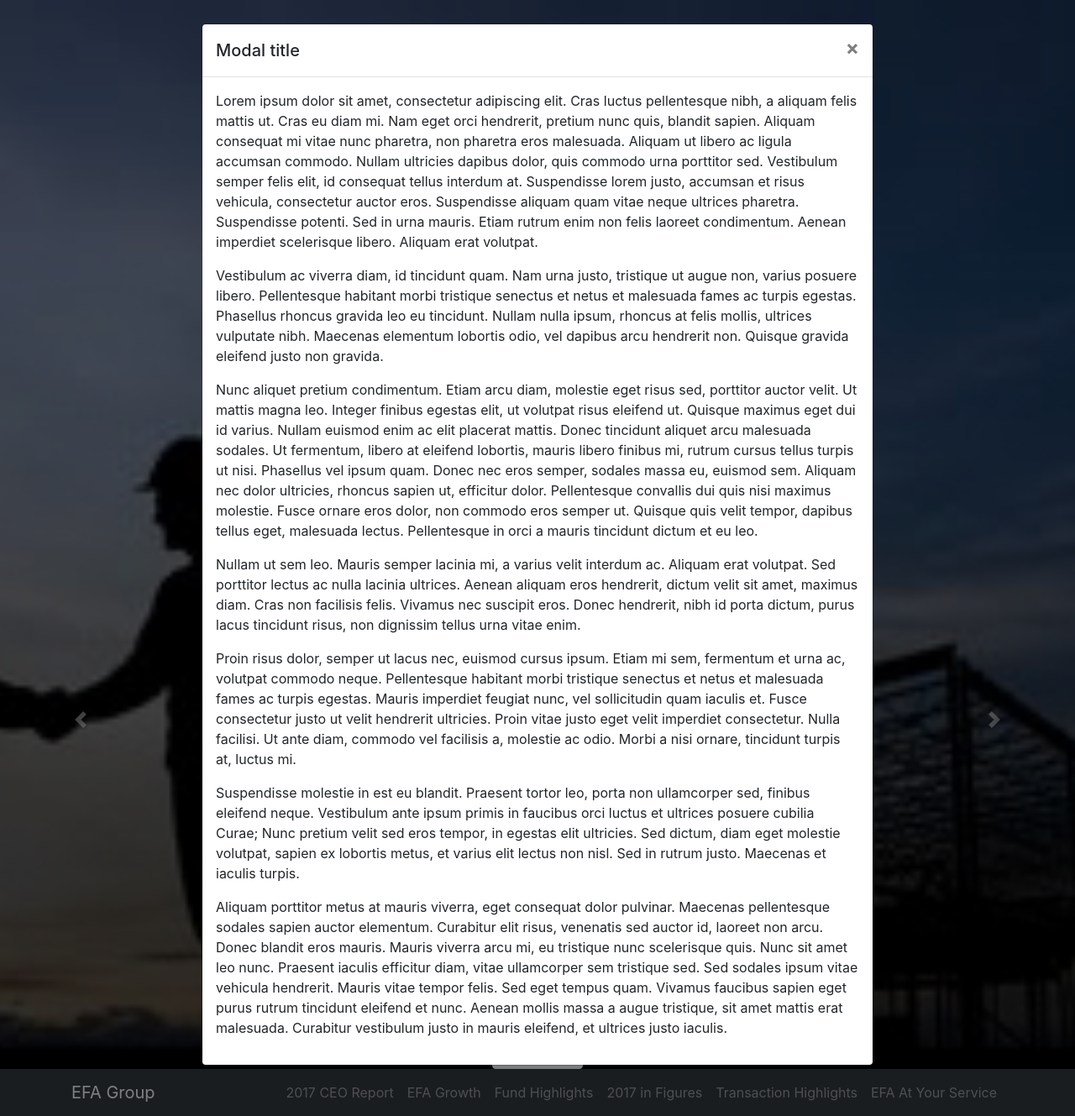
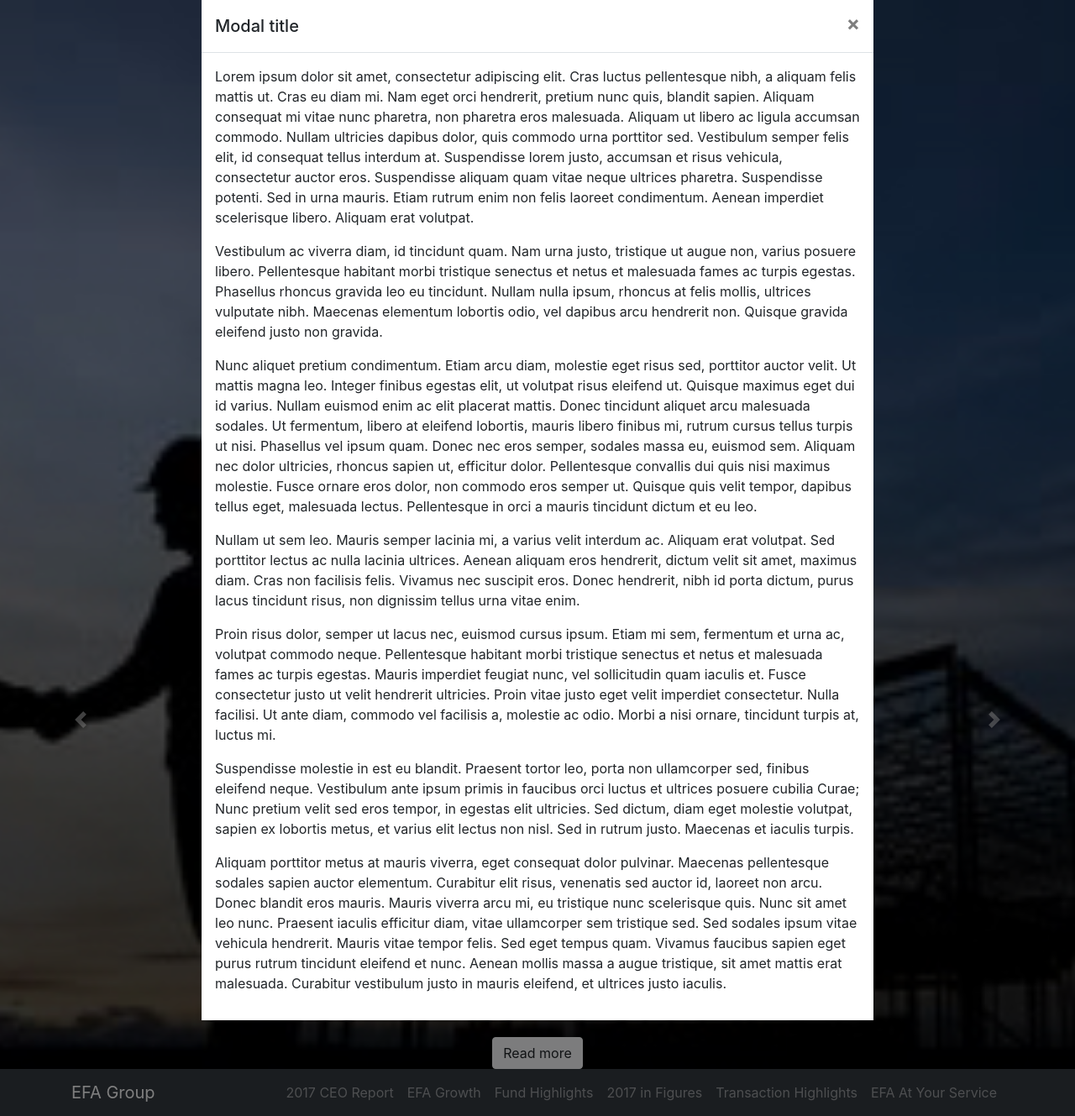
Before and after one commit to MichaelLisboa/EFA2, a PHP site: page /index.html in a window 1280 px wide, after a click on "Read more". Shown: the whole page at 84% size. Run offline with PHP 8.4, Linux system fonts and the light colour scheme; some libraries are stand-ins or nearby versions; some web fonts are replaced.

Commit message:
adjust modal CSS to remove margin and border-radius

```diff
--- a/css/main.css
+++ b/css/main.css
@@ -84,6 +84,13 @@
 	height: 30px;
 }
 
+.modal-dialog,
+.modal-content {
+	margin: 0 auto !important;
+	border: 0 !important;
+	border-radius: 0 !important;
+}
+
 /* .modal.fade .modal-dialog {
 	-webkit-transform: translate(0, 25%) !important;
 	-ms-transform: translate(0, 25%) !important;
--- /dev/null
+++ b/js/main.js
@@ -0,0 +1,11 @@
+$('.modal').on('shown.bs.modal', function() {
+   $(".modal-body").css("margin",'0px');
+   $(".modal-dialog").css({
+              'position': 'relative',
+              'display': 'table',
+              'overflow-y': 'auto',
+              'overflow-x': 'auto',
+              'width': 'auto',
+              'min-width': '10px'
+   });
+});
```
